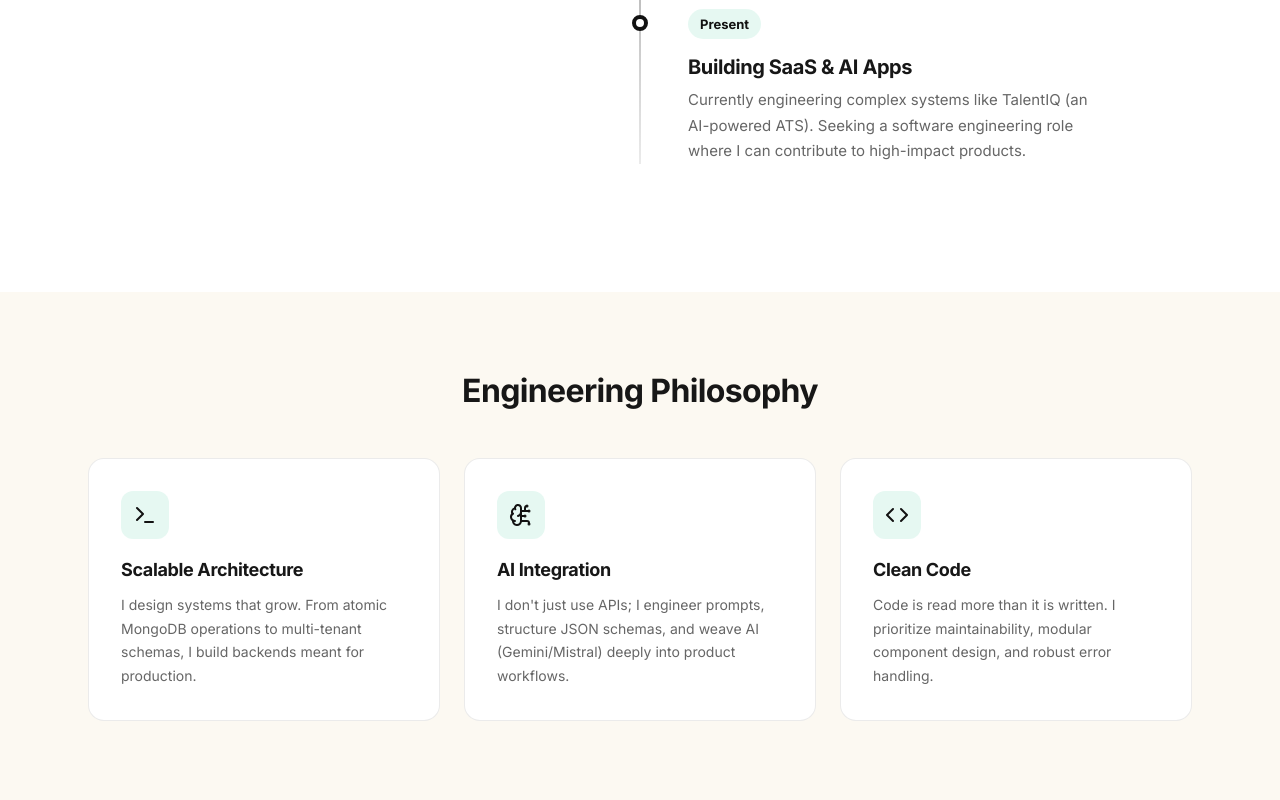
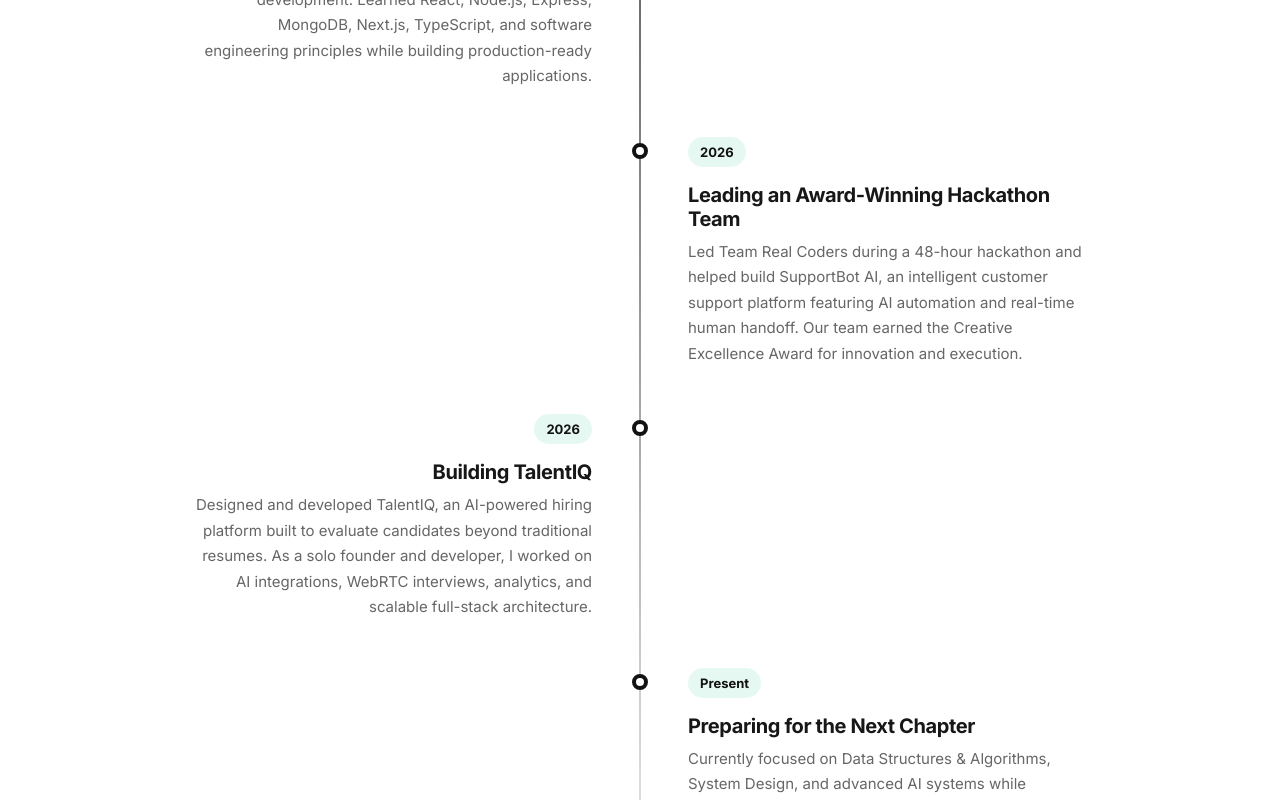
Before and after one commit to ajinkya682/Ajinkya-Saivar, a React (Vite) app in the folder client/: page /about in a window 1280 px wide. Shown: the part 1520-2320 px from the top of the page. Built offline with nearby package versions, Linux system fonts and the light colour scheme; a web font is replaced by a local one.

Commit message:
feat: update blog and about pages with enhanced personal journey narratives; add test script for blog post retrieval

```diff
--- a/client/src/components/sections/Blog.jsx
+++ b/client/src/components/sections/Blog.jsx
@@ -132,7 +132,7 @@ export default function Blog() {
           <SectionHeading
             label="Writing"
             title="From the Blog"
-            description="Thoughts on development, freelancing, and self-learning — written for developers at any stage."
+            description="Documenting my journey in software engineering, from self-taught beginnings to building scalable full-stack and AI-powered products."
           />
           <Link
             to="/blog"
--- a/client/src/pages/AboutPage.jsx
+++ b/client/src/pages/AboutPage.jsx
@@ -54,24 +54,40 @@ export default function AboutPage() {
 
                 {[
   {
-                    year: "2024",
-                    title: "The Beginning",
-                    description: "Discovered programming during my B.Sc coursework. Taught myself the MERN stack in under 12 months using online resources, documentation, and sheer curiosity."
+    year: "2022",
+    title: "Discovering the World of Programming",
+    description:
+      "While studying in 9th standard, I discovered web development through YouTube and basic computer classes. Curious about how websites worked, I wrote my first lines of HTML on an old computer and began exploring technology on my own."
   },
   {
-                    year: "2024",
-                    title: "First Freelance Success",
-                    description: "At age 16, I delivered my first real-world freelance project. It taught me the importance of scalable architecture, client communication, and deploying production-ready code."
+    year: "2023 - 2024",
+    title: "Learning Through Building",
+    description:
+      "Spent countless hours learning HTML, CSS, and JavaScript through online resources. Built personal websites, small projects, and started creating coding content on YouTube. This period taught me consistency, problem-solving, and the value of learning by doing."
   },
   {
     year: "2025",
-                    title: "Hackathon Victory",
-                    description: "Won the Creative Excellence Award at the Sheryians Cohort Hackathon. Built an AI-powered B2B Customer Support platform with real-time Socket.IO handoffs in 48 hours."
+    title: "Becoming a Full-Stack Developer",
+    description:
+      "Joined the AI-Powered Job Ready Cohort at Sheryians Coding School and immersed myself in modern web development. Learned React, Node.js, Express, MongoDB, Next.js, TypeScript, and software engineering principles while building production-ready applications."
+  },
+  {
+    year: "2026",
+    title: "Leading an Award-Winning Hackathon Team",
+    description:
+      "Led Team Real Coders during a 48-hour hackathon and helped build SupportBot AI, an intelligent customer support platform featuring AI automation and real-time human handoff. Our team earned the Creative Excellence Award for innovation and execution."
+  },
+  {
+    year: "2026",
+    title: "Building TalentIQ",
+    description:
+      "Designed and developed TalentIQ, an AI-powered hiring platform built to evaluate candidates beyond traditional resumes. As a solo founder and developer, I worked on AI integrations, WebRTC interviews, analytics, and scalable full-stack architecture."
   },
   {
     year: "Present",
-                    title: "Building SaaS & AI Apps",
-                    description: "Currently engineering complex systems like TalentIQ (an AI-powered ATS). Seeking a software engineering role where I can contribute to high-impact products."
+    title: "Preparing for the Next Chapter",
+    description:
+      "Currently focused on Data Structures & Algorithms, System Design, and advanced AI systems while continuing to build ambitious products. Actively seeking opportunities to contribute, learn from experienced engineers, and grow into a world-class software developer."
   }
 ].map((item, i) => {
                   const isLeft = i % 2 === 0;
@@ -194,13 +210,34 @@ export default function AboutPage() {
       {/* 3. Core Philosophy */}
       <section style={{ padding: "80px 0" }}>
         <div className="container">
-          <h2 style={{ fontSize: "32px", fontWeight: "800", color: "var(--text)", marginBottom: "48px", textAlign: "center" }}>Engineering Philosophy</h2>
-
+          <h2
+  style={{
+    fontSize: "32px",
+    fontWeight: "800",
+    color: "var(--text)",
+    marginBottom: "48px",
+    textAlign: "center",
+  }}
+>
+  How I Build Software
+</h2>
           <div style={{ display: "grid", gridTemplateColumns: "repeat(auto-fit, minmax(280px, 1fr))", gap: "24px" }}>
             {[
-              { icon: <Terminal size={24} />, title: "Scalable Architecture", desc: "I design systems that grow. From atomic MongoDB operations to multi-tenant schemas, I build backends meant for production." },
-              { icon: <BrainCircuit size={24} />, title: "AI Integration", desc: "I don't just use APIs; I engineer prompts, structure JSON schemas, and weave AI (Gemini/Mistral) deeply into product workflows." },
-              { icon: <Code size={24} />, title: "Clean Code", desc: "Code is read more than it is written. I prioritize maintainability, modular component design, and robust error handling." }
+              {
+                icon: <Terminal size={24} />,
+                title: "Learn by Building",
+                desc: "My journey started with a simple HTML page on an old computer. Since then, I've believed that the fastest way to learn is by building real projects. Every application teaches me something new, whether it's architecture, performance, or user experience."
+              },
+              {
+                icon: <BrainCircuit size={24} />,
+                title: "AI With Purpose",
+                desc: "I enjoy combining AI with software engineering to solve meaningful problems. From TalentIQ's hiring intelligence to SupportBot AI's customer support automation, I focus on creating practical AI-powered solutions rather than chasing trends."
+              },
+              {
+                icon: <Code size={24} />,
+                title: "Build for the Real World",
+                desc: "I care about clean code, scalability, and maintainability. My goal isn't just to make things work, but to build products that can grow, adapt, and deliver real value to users over time."
+              }
             ].map((item, i) => (
               <motion.div key={i} initial={{ opacity: 0, y: 20 }} whileInView={{ opacity: 1, y: 0 }} viewport={{ once: true }} transition={{ delay: i * 0.1 }} style={{ padding: "32px", background: "var(--card)", border: "1px solid var(--border)", borderRadius: "16px" }}>
                 <div style={{ width: "48px", height: "48px", background: "rgba(16,185,129,0.1)", color: "var(--primary)", borderRadius: "12px", display: "flex", alignItems: "center", justifyContent: "center", marginBottom: "20px" }}>
--- a/client/src/pages/BlogSlugPage.jsx
+++ b/client/src/pages/BlogSlugPage.jsx
@@ -1,13 +1,17 @@
 import { useParams, Link } from "react-router-dom";
 import { motion } from "framer-motion";
-import { ArrowLeft, Clock, Calendar, Share2, Twitter, Linkedin, Check } from "lucide-react";
+import { ArrowLeft, Clock, Calendar, Share2, Check } from "lucide-react";
+import { LinkedinIcon, TwitterIcon } from "../components/ui/SocialIcons";
 import { useState } from "react";
 import { blogPosts } from "../data/blog";
 import { formatDate, getReadingTime } from "../lib/utils";
 import { fadeUp } from "../lib/animations";
 
 export default function BlogSlugPage() {
-  const { slug } = useParams();
+  const params = useParams();
+  const { slug } = params;
+  console.log("Current slug:", slug);
+  console.log("Available slugs:", blogPosts.map(p => p.slug));
   const post = blogPosts.find((p) => p.slug === slug);
   const [copied, setCopied] = useState(false);
 
@@ -15,7 +19,7 @@ export default function BlogSlugPage() {
     return (
       <div style={{ paddingTop: "calc(var(--navbar-height) + 80px)", minHeight: "60vh", textAlign: "center" }}>
         <div className="container">
-          <h1 style={{ color: "var(--text)", marginBottom: "16px" }}>Post Not Found</h1>
+          <h1 style={{ color: "var(--text)", marginBottom: "16px" }}>Post Not Found for: "{slug}"</h1>
           <Link to="/blog" style={{ color: "var(--primary)" }}>← Back to Blog</Link>
         </div>
       </div>
@@ -169,10 +173,10 @@ export default function BlogSlugPage() {
                   {copied ? <><Check size={16} color="var(--success)" /> Copied!</> : <><Share2 size={16} /> Copy Link</>}
                 </button>
                 <a href={`https://twitter.com/intent/tweet?text=${encodeURIComponent(post.title)}&url=${encodeURIComponent(window.location.href)}`} target="_blank" rel="noreferrer" style={{ display: "flex", alignItems: "center", justifyContent: "center", width: "40px", height: "40px", borderRadius: "var(--radius-md)", border: "1px solid var(--border)", color: "var(--text)", transition: "all 0.2s" }}>
-                  <Twitter size={18} />
+                  <TwitterIcon size={18} />
                 </a>
                 <a href={`https://www.linkedin.com/sharing/share-offsite/?url=${encodeURIComponent(window.location.href)}`} target="_blank" rel="noreferrer" style={{ display: "flex", alignItems: "center", justifyContent: "center", width: "40px", height: "40px", borderRadius: "var(--radius-md)", border: "1px solid var(--border)", color: "var(--text)", transition: "all 0.2s" }}>
-                  <Linkedin size={18} />
+                  <LinkedinIcon size={18} />
                 </a>
               </div>
             </div>
```
Lines whose indentation alone changed are shown as unchanged.
